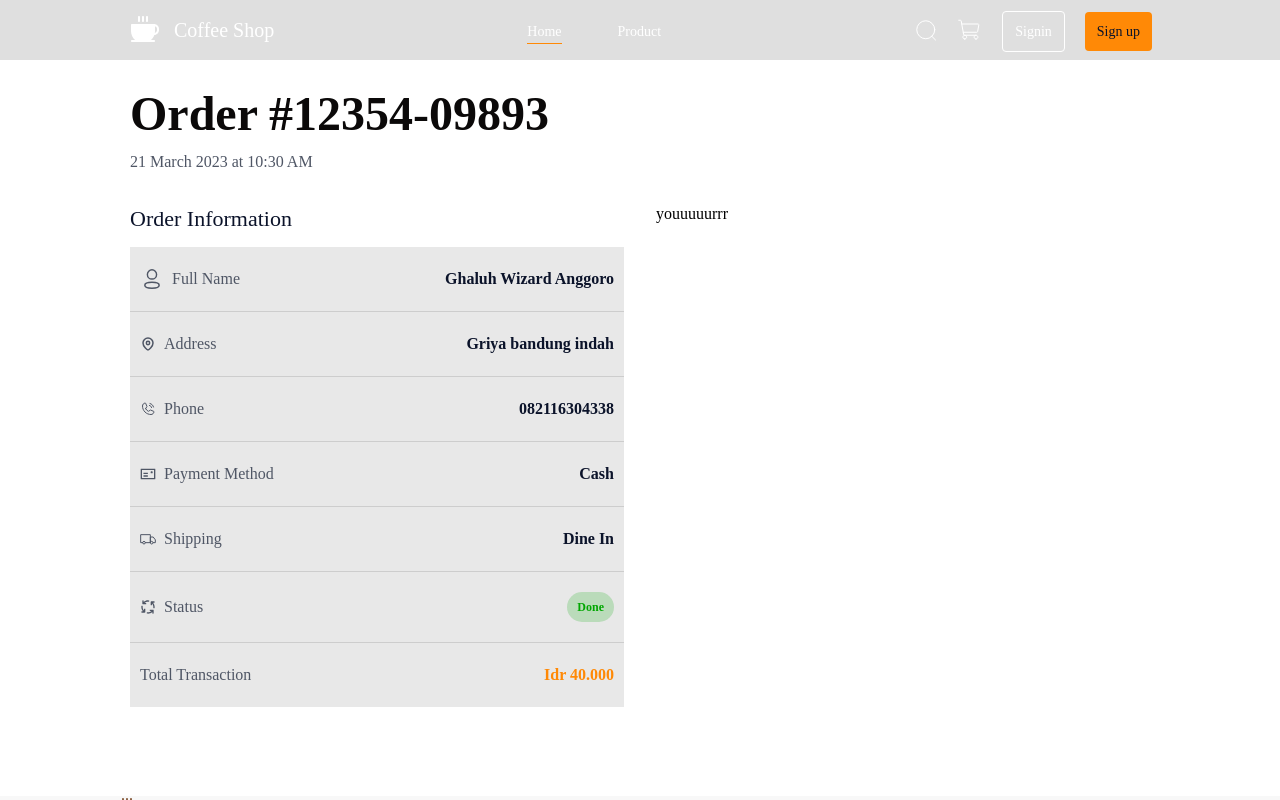
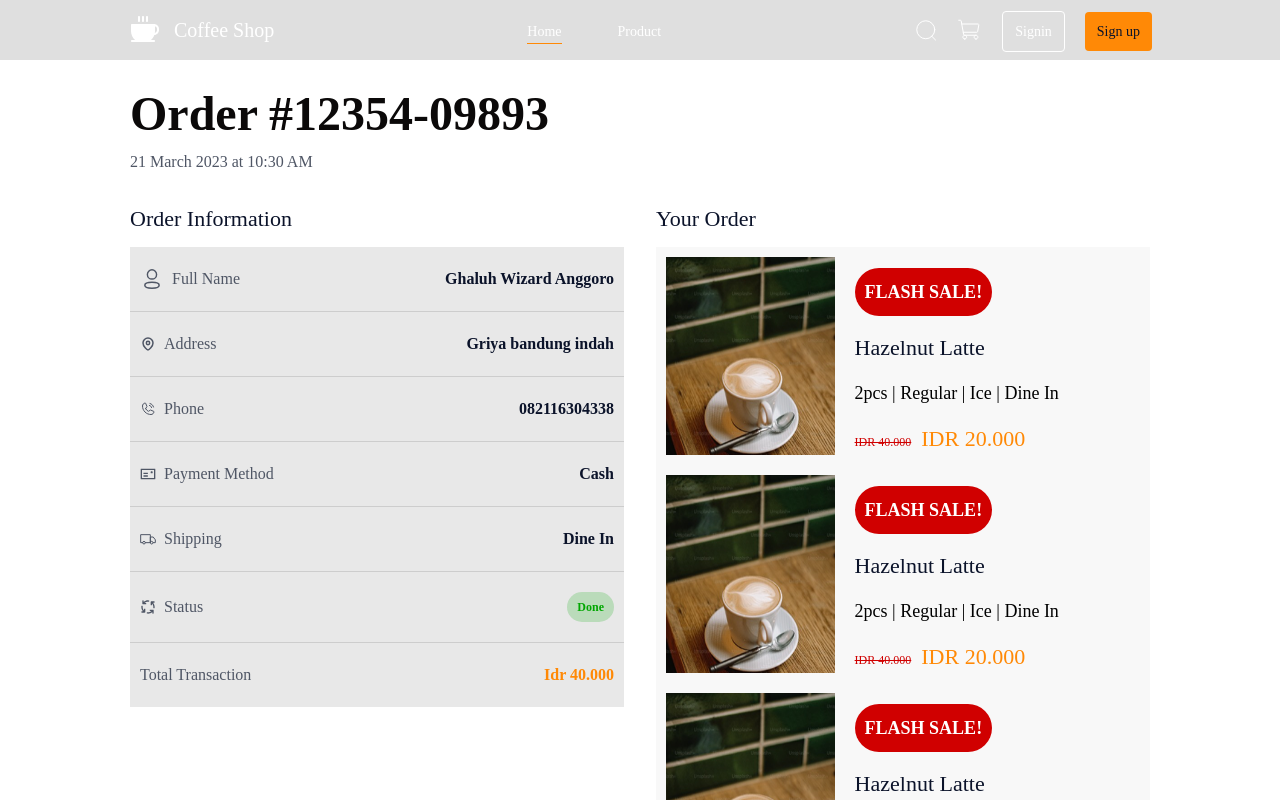
Before and after one commit to adityabastyas/koda-b6-react, a React (Vite) app: page /detail-order in a window 1280 px wide. Shown: the top 800 px of the page. Built offline with nearby package versions, Linux system fonts and the light colour scheme.

Commit message:
feat: add section your order and use component cardOrder

```diff
--- a/src/components/CartOrder.jsx
+++ b/src/components/CartOrder.jsx
@@ -11,6 +11,7 @@ function CartOrder({
   originalPrice,
   discountPrice,
   isFlashSale = false,
+  xIcon = false,
 }) {
   return (
     <>
@@ -39,11 +40,13 @@ function CartOrder({
             </span>
           </div>
           <div className='absolute top-[60px] right-2.5 cursor-pointer w-6 h-6'>
-            <img
-              className='w-6 h-6'
-              src='src/assets/img/icon/XCircle.svg'
-              alt='icon x'
-            />
+            {xIcon && (
+              <img
+                className='w-6 h-6'
+                src='src/assets/img/icon/XCircle.svg'
+                alt='icon x'
+              />
+            )}
           </div>
         </div>
       </article>
--- a/src/pages/DetailOrder.jsx
+++ b/src/pages/DetailOrder.jsx
@@ -1,4 +1,6 @@
 import React from "react";
+
+import CartOrder from "../components/CartOrder";
 
 function DetailOrder() {
   return (
@@ -107,7 +109,50 @@ function DetailOrder() {
               </span>
             </div>
           </section>
-          <section className='md:col-span-1'>youuuuurrr</section>
+          <section className='md:col-span-1 grid grid-cols-1 '>
+            <h3 className='text-[22px] font-normal text-[#0b132a] mb-3'>
+              Your Order
+            </h3>
+            <div className=''>
+              <CartOrder
+                src='src/assets/img/image-31.png'
+                alt='Hazelnut Latte coffe'
+                title='Hazelnut Latte'
+                quantity='2pcs'
+                size='Regular'
+                temperature='Ice'
+                dineOption='Dine In'
+                originalPrice='IDR 40.000'
+                discountPrice='IDR 20.000'
+                isFlashSale={true}
+              />
+
+              <CartOrder
+                src='src/assets/img/image-31.png'
+                alt='Hazelnut Latte coffe'
+                title='Hazelnut Latte'
+                quantity='2pcs'
+                size='Regular'
+                temperature='Ice'
+                dineOption='Dine In'
+                originalPrice='IDR 40.000'
+                discountPrice='IDR 20.000'
+                isFlashSale={true}
+              />
+              <CartOrder
+                src='src/assets/img/image-31.png'
+                alt='Hazelnut Latte coffe'
+                title='Hazelnut Latte'
+                quantity='2pcs'
+                size='Regular'
+                temperature='Ice'
+                dineOption='Dine In'
+                originalPrice='IDR 40.000'
+                discountPrice='IDR 20.000'
+                isFlashSale={true}
+              />
+            </div>
+          </section>
         </div>
       </main>
     </>
```
